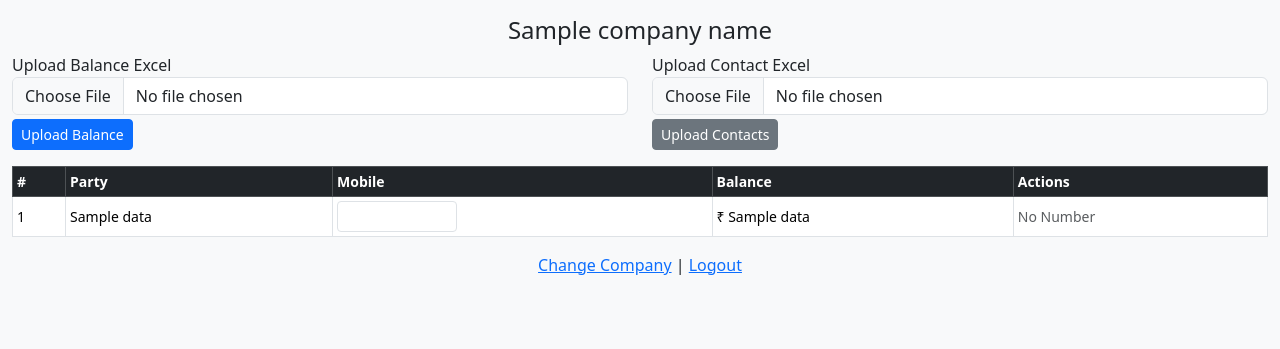
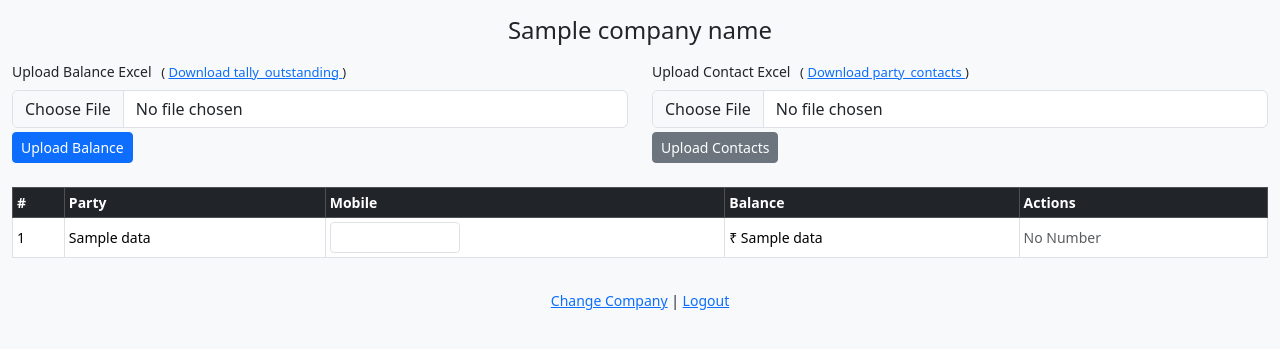
Before and after one commit to namanmahawar/calling-system, a Python web app: template templates/dashboard.html in a window 1280 px wide. Shown: the top 349 px of the page. Run offline with Jinja, Linux system fonts and the light colour scheme; the template is opened without the code that fills it: most values are stand-ins (such as "Sample title", 1, 10 or a date in 2020).

Commit message:
Refactor dashboard.html for improved layout and features
Updated the dashboard template to enhance layout and functionality.

```diff
--- a/templates/dashboard.html
+++ b/templates/dashboard.html
@@ -1,42 +1,71 @@
 <!DOCTYPE html>
 <html>
 <head>
-  <title>{{ company_name }}</title>
+  <title>{{ company_name }} - Dashboard</title>
   <link href="https://cdn.jsdelivr.net/npm/bootstrap@5.3.3/dist/css/bootstrap.min.css" rel="stylesheet">
   <style>
-    td, th { font-size: 14px; vertical-align: middle; }
-    .actions a { margin-right: 4px; }
-    input.small { width: 120px; }
+    body { font-size: 14px; }
+    td, th { vertical-align: middle; }
+    .actions a { margin-right: 4px; white-space: nowrap; }
+    input.small { width: 130px; }
+    .sample-link { font-size: 13px; margin-left: 6px; }
   </style>
 </head>
 <body class="bg-light">
 
 <div class="container-fluid mt-3">
-<h4 class="text-center">{{ company_name }}</h4>
 
-<div class="row mb-3">
+  <h4 class="text-center mb-3">{{ company_name }}</h4>
+
+  <!-- ================= UPLOAD SECTION ================= -->
+  <div class="row mb-4">
+
+    <!-- BALANCE UPLOAD -->
     <div class="col-md-6">
       <form method="post" action="/upload/balance" enctype="multipart/form-data">
-<label>Upload Balance Excel</label>
+        <label class="form-label">
+          Upload Balance Excel
+          <span class="sample-link">
+            (
+            <a href="/static/samples/tally_outstanding.xlsx" download>
+              Download tally_outstanding
+            </a>
+            )
+          </span>
+        </label>
         <input type="file" name="file" class="form-control mb-1" required>
         <button class="btn btn-primary btn-sm">Upload Balance</button>
       </form>
     </div>
 
+    <!-- CONTACT UPLOAD -->
     <div class="col-md-6">
       <form method="post" action="/upload/contacts" enctype="multipart/form-data">
-<label>Upload Contact Excel</label>
+        <label class="form-label">
+          Upload Contact Excel
+          <span class="sample-link">
+            (
+            <a href="/static/samples/party_contacts.xlsx" download>
+              Download party_contacts
+            </a>
+            )
+          </span>
+        </label>
         <input type="file" name="file" class="form-control mb-1" required>
         <button class="btn btn-secondary btn-sm">Upload Contacts</button>
       </form>
     </div>
+
   </div>
 
+  <!-- FLASH MESSAGES -->
   {% for m in get_flashed_messages() %}
     <div class="alert alert-warning">{{ m }}</div>
   {% endfor %}
 
-<table class="table table-bordered bg-white table-sm">
+  <!-- ================= DATA TABLE ================= -->
+  <div class="table-responsive">
+    <table class="table table-bordered table-sm bg-white">
       <thead class="table-dark">
         <tr>
           <th>#</th>
@@ -47,37 +76,61 @@
         </tr>
       </thead>
       <tbody>
+
       {% for d in data %}
-{% set msg = "Dear " ~ d[2] ~ ", As per our records, an outstanding balance of ₹" ~ d[5] ~ " is pending. Kindly arrange payment. Thank you – " ~ company_name %}
+      {% set msg =
+        "Dear " ~ d[2] ~
+        ", As per our records, an outstanding balance of ₹" ~ d[5] ~
+        " is pending from your side. Kindly arrange the payment at the earliest. "
+        ~ "Thank you – " ~ company_name
+      %}
         <tr>
           <td>{{ loop.index }}</td>
           <td>{{ d[2] }}</td>
+
+          <!-- EDITABLE MOBILE -->
           <td>
             <input class="form-control form-control-sm small"
                    value="{{ d[3] or '' }}"
                    onchange="updateNumber('{{ d[0] }}', this.value)">
           </td>
+
           <td>₹ {{ d[5] }}</td>
+
+          <!-- ACTION BUTTONS -->
           <td class="actions">
             {% if d[3] %}
               <a class="btn btn-success btn-sm" target="_blank"
-href="https://wa.me/91{{ d[3] }}?text={{ msg|urlencode }}">WhatsApp</a>
-<a class="btn btn-primary btn-sm" href="tel:{{ d[3] }}">Call</a>
+                 href="https://wa.me/91{{ d[3] }}?text={{ msg|urlencode }}">
+                 WhatsApp
+              </a>
+
+              <a class="btn btn-primary btn-sm"
+                 href="tel:{{ d[3] }}">
+                 Call
+              </a>
+
               <a class="btn btn-warning btn-sm"
-href="sms:{{ d[3] }}?body={{ msg|urlencode }}">SMS</a>
+                 href="sms:{{ d[3] }}?body={{ msg|urlencode }}">
+                 SMS
+              </a>
             {% else %}
               <span class="text-muted">No Number</span>
             {% endif %}
           </td>
         </tr>
       {% endfor %}
+
       </tbody>
     </table>
+  </div>
 
-<div class="text-center">
+  <!-- FOOTER LINKS -->
+  <div class="text-center mt-3">
     <a href="/companies">Change Company</a> |
     <a href="/logout">Logout</a>
   </div>
+
 </div>
 
 <script>
```
Lines whose indentation alone changed are shown as unchanged.
